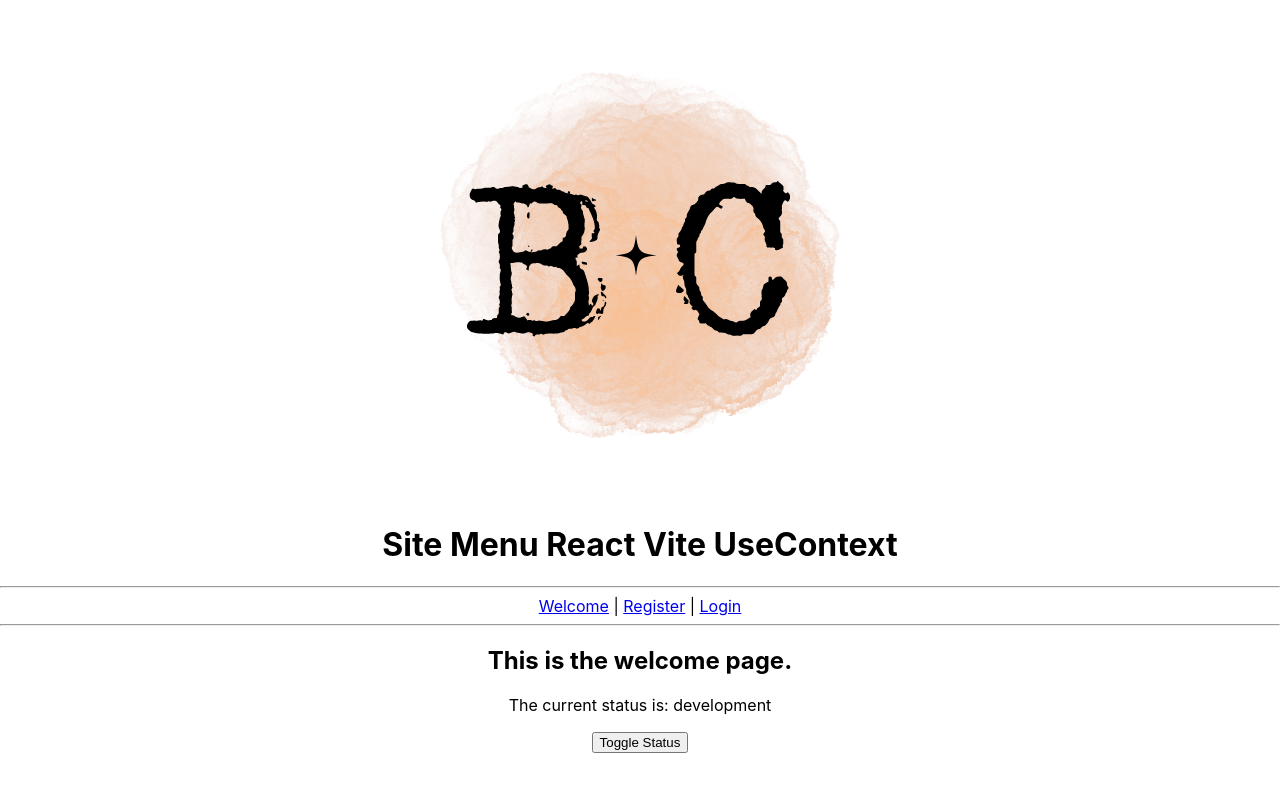
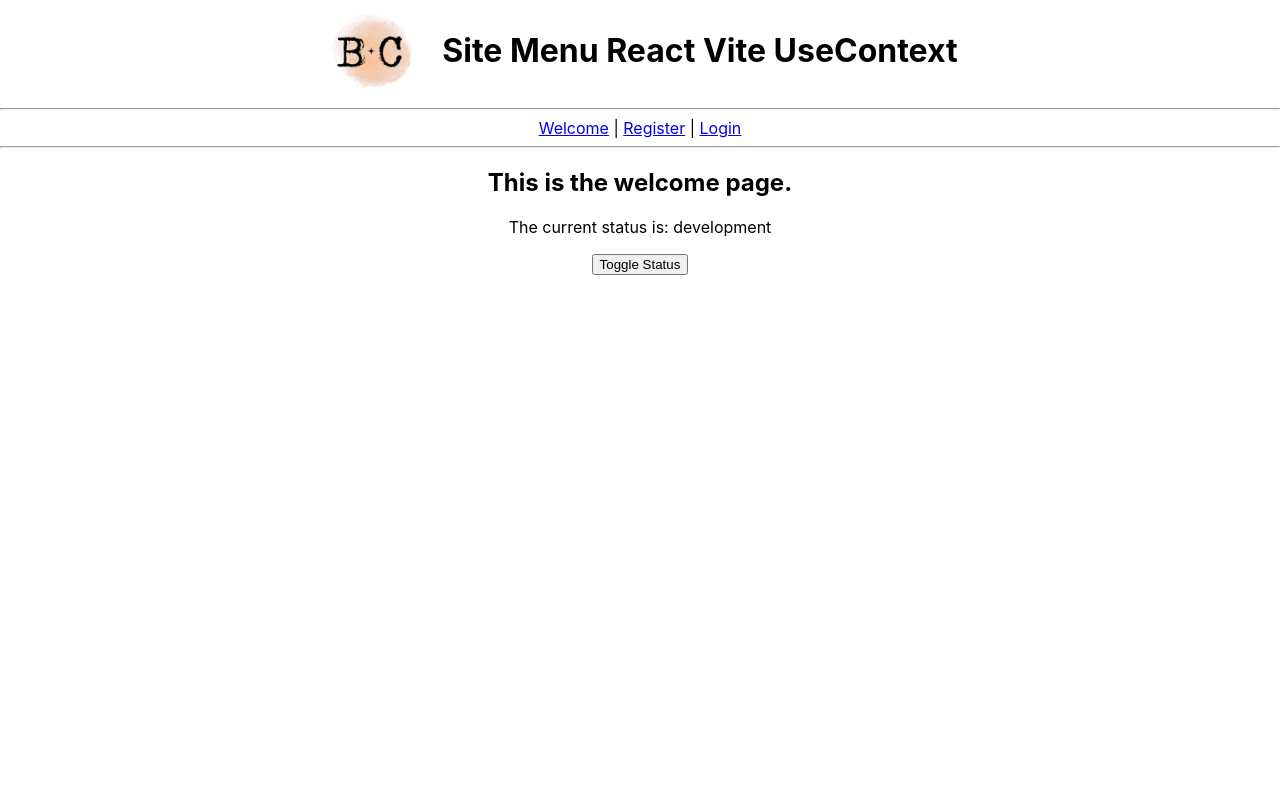
Before and after one commit to bekircbc/sitemenu-react-usecontext, a React (Vite) app: page /welcome in a window 1280 px wide. Shown: the top 792 px of the page. Built offline with nearby package versions, Linux system fonts and the light colour scheme.

Commit message:
styling added

```diff
--- a/src/App.scss
+++ b/src/App.scss
@@ -1,8 +1,18 @@
 .App {
   text-align: center;
-  h1 {
-    color: black;
+  .title {
+    display: flex;
+    justify-content: center;
+    align-items: center;
+    gap: 20px;
+    img {
+      width: 100px;
+    }
+    h1 {
+      color: black;
+    }
   }
+
   nav {
     background-color: #333;
     border-radius: 5px;
```
